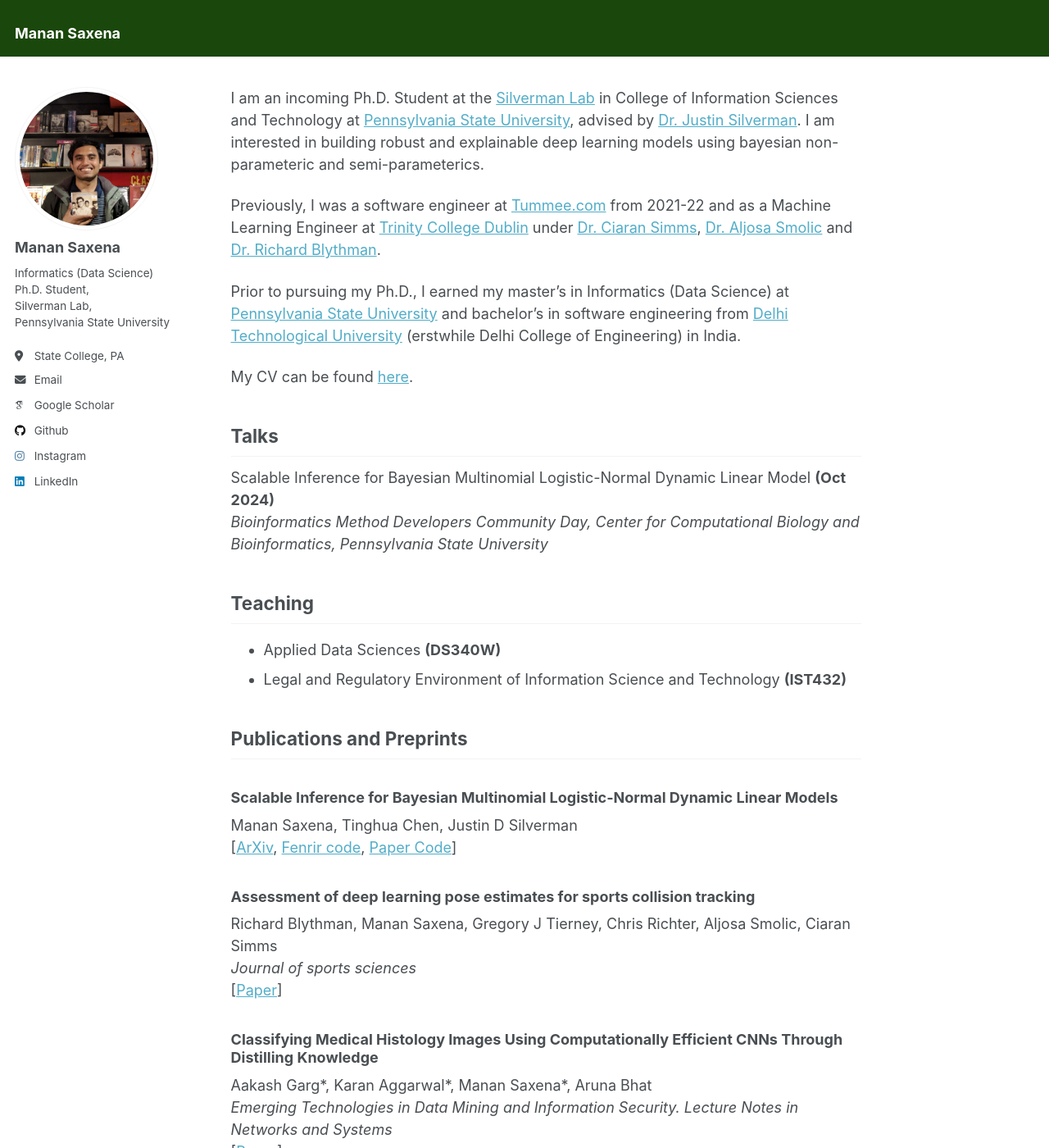
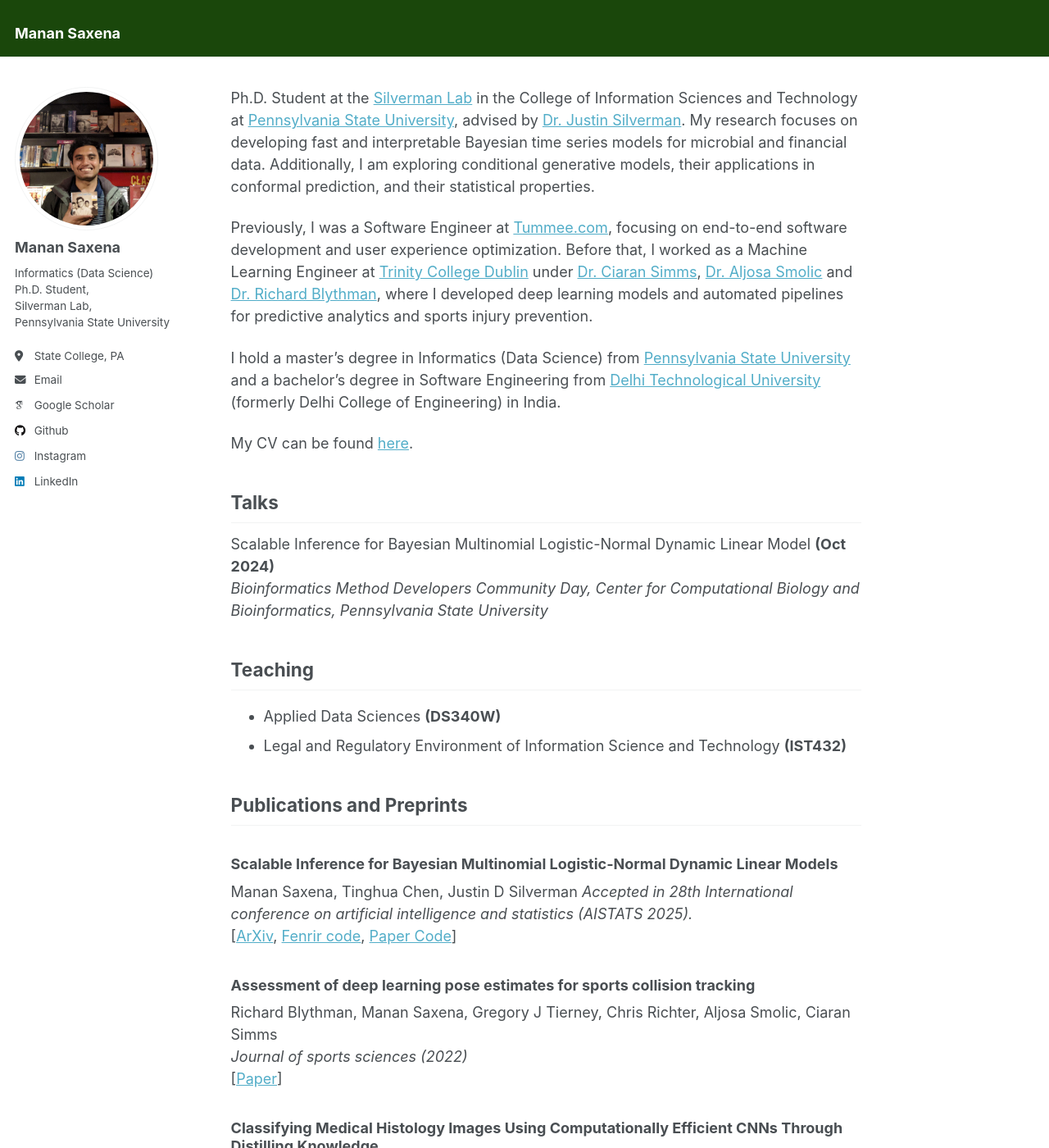
Before and after one commit to manansaxena/manansaxena.github.io, a Jekyll site: the page built from _pages/about.md, in a window 1280 px wide and 1400 px high. Shown: the whole window at 82% size. Built offline with Jekyll 4.4.1, drawn with Linux system fonts in a browser that asks for light colours; some web fonts are replaced; some of the changed text lies outside the part shown.

Commit message:
update aistats

```diff
--- a/_pages/about.md
+++ b/_pages/about.md
@@ -6,11 +6,12 @@ redirect_from:
   - /about/
   - /about.html
 ---
-I am an incoming Ph.D. Student at the [Silverman Lab](https://jsilve24.github.io/SilvermanLab/) in College of Information Sciences and Technology at [Pennsylvania State University](https://ist.psu.edu/), advised by [Dr. Justin Silverman](http://www.justin-silverman.com/). I am interested in building robust and explainable deep learning models using bayesian non-parameteric and semi-parameterics.
 
-Previously, I was a software engineer at [Tummee.com](https://www.tummee.com/) from 2021-22 and as a Machine Learning Engineer at [Trinity College Dublin](https://www.tcd.ie/) under [Dr. Ciaran Simms](https://www.tcd.ie/mecheng/staff/csimms/), [Dr. Aljosa Smolic](https://www.hslu.ch/en/lucerne-university-of-applied-sciences-and-arts/about-us/people-finder/profile/?pid=5280) and [Dr. Richard Blythman](https://ie.linkedin.com/in/richard-blythman-64b2b948).
+Ph.D. Student at the [Silverman Lab](https://jsilve24.github.io/SilvermanLab/) in the College of Information Sciences and Technology at [Pennsylvania State University](https://ist.psu.edu/), advised by [Dr. Justin Silverman](http://www.justin-silverman.com/). My research focuses on developing fast and interpretable Bayesian time series models for microbial and financial data. Additionally, I am exploring conditional generative models, their applications in conformal prediction, and their statistical properties.
 
-Prior to pursuing my Ph.D., I earned my master's in Informatics (Data Science) at [Pennsylvania State University](https://ist.psu.edu/) and bachelor's in software engineering from [Delhi Technological University](http://dtu.ac.in/) (erstwhile Delhi College of Engineering) in India.
+Previously, I was a Software Engineer at [Tummee.com](https://www.tummee.com/), focusing on end-to-end software development and user experience optimization. Before that, I worked as a Machine Learning Engineer at [Trinity College Dublin](https://www.tcd.ie/) under [Dr. Ciaran Simms](https://www.tcd.ie/mecheng/staff/csimms/), [Dr. Aljosa Smolic](https://www.hslu.ch/en/lucerne-university-of-applied-sciences-and-arts/about-us/people-finder/profile/?pid=5280) and [Dr. Richard Blythman](https://ie.linkedin.com/in/richard-blythman-64b2b948), where I developed deep learning models and automated pipelines for predictive analytics and sports injury prevention.
+
+I hold a master's degree in Informatics (Data Science) from [Pennsylvania State University](https://ist.psu.edu/) and a bachelor's degree in Software Engineering from [Delhi Technological University](http://dtu.ac.in/) (formerly Delhi College of Engineering) in India.
 
 My CV can be found [here](../files/resume.pdf).
 
@@ -30,19 +31,20 @@ Publications and Preprints
 
 ### Scalable Inference for Bayesian Multinomial Logistic-Normal Dynamic Linear Models
 Manan Saxena, Tinghua Chen, Justin D Silverman
+*Accepted in 28th International conference on artificial intelligence and statistics (AISTATS 2025).*
 [[ArXiv](https://arxiv.org/pdf/2410.05548), [Fenrir code](https://github.com/manansaxena/fenrir), [Paper Code](https://github.com/manansaxena/fenrir_paper_code)]
 
 ### Assessment of deep learning pose estimates for sports collision tracking
 Richard Blythman, Manan Saxena, Gregory J Tierney, Chris Richter, Aljosa Smolic, Ciaran Simms
-*Journal of sports sciences*
+*Journal of sports sciences (2022)*
 [[Paper](https://www.tandfonline.com/doi/full/10.1080/02640414.2022.2117474)]
 
 ### Classifying Medical Histology Images Using Computationally Efficient CNNs Through Distilling Knowledge
 Aakash Garg\*, Karan Aggarwal\*, Manan Saxena\*, Aruna Bhat
-*Emerging Technologies in Data Mining and Information Security. Lecture Notes in Networks and Systems*
+*Proceedings of International conference on emerging technologies in data mining and information security, Springer (IEMIS 2020)*
 [[Paper](https://link.springer.com/chapter/10.1007/978-981-15-9774-9_66)]
 
 ### Skeleton-based view invariant deep features for human activity recognition
 Chhavi Dhiman, Manan Saxena, Dinesh Kumar Vishwakarma
-*2019 IEEE fifth international conference on multimedia big data (BigMM)*
+*Proceedings of IEEE 5th international conference on multimedia big data (IEEE BigMM 2019)*
 [[Paper](https://ieeexplore.ieee.org/abstract/document/8919406)]
```
Also changed, not shown: 1 other file.
